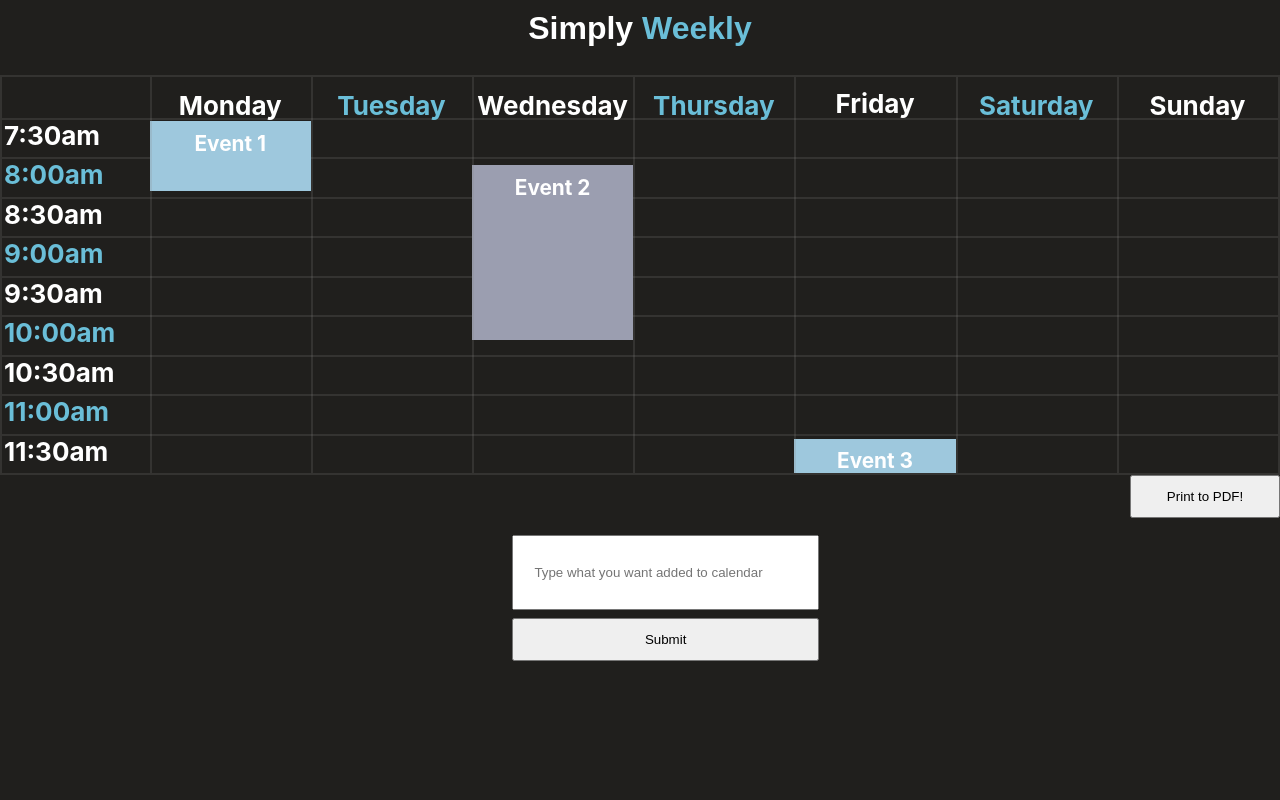
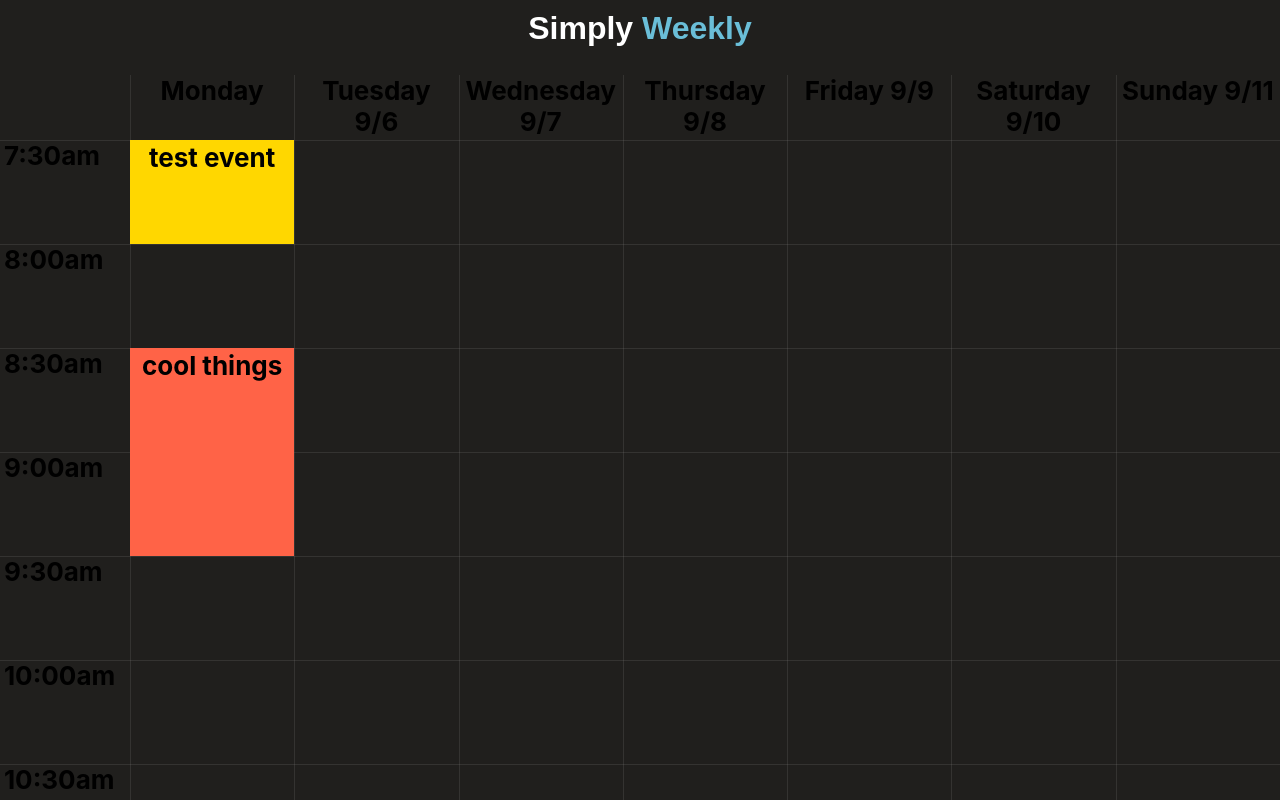
Before and after one commit to Jonathan-Z/simply-weekly, a React (Create React App) app in the folder simply-weekly/: page / in a window 1280 px wide. Shown: the top 800 px of the page. Built offline with nearby package versions, Linux system fonts and the light colour scheme; a small style sheet from the web is missing.

Commit message:
updated react ui

```diff
--- a/simply-weekly/src/components/Calendar.css
+++ b/simply-weekly/src/components/Calendar.css
@@ -4,16 +4,17 @@
     /* font-family: 'Cascadia Code', sans-serif; */
 }
 
-
-
 :root {
-    --time-label-width: 9ch;
-    --day-label-width: 3ch;
-}
-
-:root {
-    --time-label-width: 9ch;
-    --day-label-width: 2.5ch;
+    --time-label-width: 5em;
+    --day-label-height: 2.5em;
+    --time-divisions: 9;
+    /* --calendar-height: 40em; */
+    --border-color: hsla(0,0%,50.2%,.2);
+    --border-thickness: 2px;
+    /* cell height = (calendar height - day label height - 2*border thickness) / time divisions */
+    /* --cell-height: calc((var(--calendar-height)) / var(--time-divisions)); */
+    --cell-height: 4em;
+    --calendar-height: calc(var(--time-divisions) * var(--cell-height));
 }
 
 @keyframes fadeIn {
@@ -21,58 +22,81 @@
     100% {opacity:1;}
 }
 
-#calendar-container {
+/* Calendar */
+.calendar-container {
+    margin: auto;
+    width: 100%;
     display: flex;
-    flex: 1 1;
+    flex: 0 0;
+    align-items: stretch;
     flex-direction: column;
-    /* make the inner content fill the entirety of its parent where possible */
-    align-items: stretch;
-    overflow-y: auto;
-        /* background: linear-gradient(0deg, rgba(32,31,29,1) 0%, rgba(55,58,70,1) 100%); */
-
+    /* overflow: auto; */
 }
 
-#calendar {
+.calendar {
+    margin: var(--day-label-height) 0 var(--day-label-height) var(--time-label-width);
+    min-height: var(--calendar-height);
+    height: var(--calendar-height);
+    /* overflow: auto; */
     display: flex;
+    flex: 0 0;
     align-items: stretch;
     flex-direction: row;
-    /* minimum total height of the calendar */
-    min-height: 400px;
     position: relative;
-    /* margin: 64px 24px 24px 72px; */
-    flex: 1 1;
-    height: 400px;
-    border: 2px solid hsla(0,0%,50.2%,.2);
-    background: #201F1D;
-    /* border-bottom: 2px solid hsla(0,0%,50.2%,.2); */
-    /* border-right: 2px solid hsla(0,0%,50.2%,.2); */
+    /* background: #201F1D; */
 }
 
-#times {
+.label {
+    font-weight: bold;
+    padding: 0px .15em 0px .15em;
+    animation: fadeIn 4s;
+    -webkit-animation: fadeIn 4s;
+    -moz-animation: fadeIn 4s;
+    -o-animation: fadeIn 4s;
+    -ms-animation: fadeIn 4s;
+}
+
+/* Times */
+.times {
     display: flex;
     position: absolute;
-    top: var(--day-label-width);
+    top: 0;
     bottom: 0;
-    left: 0px;
+    left: calc(0em - var(--time-label-width));
     right: 0;
     flex-direction: column;
-
 }
 
 .time {
     position: relative;
-    flex: 1 1;
-    /* margin-top: -.5em; */
+    flex: 0 0 var(--cell-height);
 }
 
-#days {
+.time::after {
+    content:"";
+    position: absolute;
+    left: 0;
+    right: 0;
+    top: 0;
+    height: 0px;
+    border-top: 1px solid var(--border-color);
+}
+
+.time .label {
+    position: relative;
+    display: block;
+    width: var(--time-label-width);
+}
+
+/* Days */
+.days {
     flex-direction: row;
     display: flex;
     position: absolute;
-    left: var(--time-label-width);
+    left: 0;
     right: 0;
-    top: 0px;
-    bottom: 0px;
+    top: calc(0em - var(--day-label-height));
+    bottom: 0;
 }
 
 .day {
@@ -80,6 +104,15 @@
     flex: 1 1;
     display: flex;
     flex-direction: column;
+    overflow: hidden;
+}
+
+.day .label {
+    min-height: var(--day-label-height);
+    height: var(--day-label-height);
+    display: block;
+    text-align: center;
+    overflow: hidden;
 }
 
 .day::after {
@@ -87,45 +120,10 @@
     position: absolute;
     top: 0px;
     bottom: 0px;
-    border: 1px solid hsla(0,0%,50.2%,.2)
-    /* width: 1px; */
-    /* background-color: hsla(0,0%,50.2%,.2); */
-}
-
-.label {
-    font-weight: bold;
-    padding: 2px 2px 0px 2px;
-    animation: fadeIn 4s;
-    -webkit-animation: fadeIn 4s;
-    -moz-animation: fadeIn 4s;
-    -o-animation: fadeIn 4s;
-    -ms-animation: fadeIn 4s;
-    /* padding: 2px; */
-}
-
-.day .label {
-    height: var(--day-label-width);
-    /* text-align: left; */
-    /* font-size: 1em; */
-    /* font-weight: 700; */
-    display: flex;
-
-    /* display: block; */
-    align-items: flex-end;
-    /* justify-content: left; */
-    justify-content: center;
-    padding-left: 3px;
-    padding-right: 3px;
-    /* padding-bottom: 8px; */
-}
-
-.time .label {
-    display: block;
-    width: var(--time-label-width);
-    /* padding-right: 8px; */
-    /* font-size: .8em; */
-    /* font-weight: 700; */
-    /* text-align: right; */
+    left: 0px;
+    right: 0px;
+    width: 0px;
+    border-left: 1px solid var(--border-color);
 }
 
 .time1{
@@ -143,31 +141,24 @@
     color: white;
 }
 
-.time::before {
-    content: "";
-    position: absolute;
-    left: 0px;
-    right: 0px;
-    /* height: 1px; */
-    /* background-color: hsla(0,0%,50.2%,.2); */
-    border: 1px solid hsla(0,0%,50.2%,.2)
+/* Events */
+.events {
+    z-index: 2;
+    position: relative;
+    height: 100%;
 }
 
-/* .event {
-    position: relative;
-    flex: 1 1;
-    display: flex;
-    flex-direction: column;
-    background: green;
-} */
+.event {
+    position: absolute;
+    width: 100%;
+    font-weight: bold;
+    /* font-size: 80%; */
+}
 
-
-.event {
-    /* flex: 1 1; */
-    /* padding: 5px; */
-
-    font-weight: bold;
-    font-size: 80%;
+.event span {
+    padding: 2px;
+    display: block;
+    text-align: center;
 }
 
 .calendar1 {
@@ -181,9 +172,12 @@
 }
 
 .text-box {
-      margin-top: 450px;
-      align-items:center;
-      margin-left: 40%;
+    /* margin-top: 450px; */
+    align-items: center;
+    width: 50%;
+    min-width: 500px;
+    /* margin-left: 40%; */
+    margin:auto;
 }
 
 input[type=text] {
--- a/simply-weekly/src/components/Calendar.js
+++ b/simply-weekly/src/components/Calendar.js
@@ -19,78 +19,90 @@ class Calendar extends Component {
   }
   render() {
     return (
-      <div className="calendar-container">
-        <div id="calendar">
-        <div class="text-box">
+        <div>
+            <div className="calendar-container">
+                <div className="calendar">
+                    <div className="times">
+                        <span className="time">
+                            <span className="label">7:30am</span>
+                        </span>
+                        <span className="time">
+                            <span className="label">8:00am</span>
+                        </span>
+                        <span className="time">
+                            <span className="label">8:30am</span>
+                        </span>
+                        <span className="time">
+                            <span className="label">9:00am</span>
+                        </span>
+                        <span className="time">
+                            <span className="label">9:30am</span>
+                        </span>
+                        <span className="time">
+                            <span className="label">10:00am</span>
+                        </span>
+                        <span className="time">
+                            <span className="label">10:30am</span>
+                        </span>
+                        <span className="time">
+                            <span className="label">11:00am</span>
+                        </span>
+                        <span className="time">
+                            <span className="label">11:30am</span>
+                        </span>
+                    </div>
+
+                    <div className="days">
+                        <div className="day">
+                            <span className="label">Monday</span>
+                            <div className="events">
+                                <div className="event" style={{ top: "calc(0 * var(--cell-height)", height: "calc(var(--cell-height))", backgroundColor: "gold" }}>
+                                    <span>test event</span>
+                                </div>
+                                <div className="event" style={{ top: "calc(2 * var(--cell-height)", height: "calc(2 * var(--cell-height)", backgroundColor: "tomato" }}>
+                                    <span>cool things</span>
+                                </div>
+                            </div>
+                        </div>
+                        <div className="day">
+                            <span className="label">Tuesday 9/6</span>
+                            <div className="events">
+                            </div>
+                        </div>
+                        <div className="day">
+                            <span className="label">Wednesday 9/7</span>
+                            <div className="events">
+                            </div>
+                        </div>
+                        <div className="day">
+                            <span className="label">Thursday 9/8</span>
+                            <div className="events">
+                            </div>
+                        </div>
+                        <div className="day">
+                            <span className="label">Friday 9/9</span>
+                            <div className="events">
+                            </div>
+                        </div>
+                        <div className="day">
+                            <span className="label">Saturday 9/10</span>
+                            <div className="events">
+                            </div>
+                        </div>
+                        <div className="day">
+                            <span className="label">Sunday 9/11</span>
+                            <div className="events">
+                            </div>
+                        </div>
+                    </div>
+                </div>
+            </div>
+            <div className="text-box">
                 <input type="text" placeholder="Type what you want added to calendar"></input>
                 <button className="submit-button" onClick={this.handleClick} type="submit">Submit</button>
-  </div>
-            <div id="times">
-                <span className="time time1">
-                    <span className="label">7:30am</span>
-                </span>
-                <span className="time time2">
-                    <span className="label">8:00am</span>
-                </span>
-                <span className="time time1">
-                    <span className="label">8:30am</span>
-                </span>
-                <span className="time time2">
-                    <span className="label">9:00am</span>
-                </span>
-                <span className="time time1">
-                    <span className="label">9:30am</span>
-                </span>
-                <span className="time time2">
-                    <span class="label">10:00am</span>
-                </span>
-                <span className="time time1">
-                    <span className="label">10:30am</span>
-                </span>
-                <span className="time time2">
-                    <span className="label">11:00am</span>
-                </span>
-                <span className="time time1">
-                    <span className="label">11:30am</span>
-                </span>
             </div>
-            <div id="days">
-                <div className="day day1">
-                    <span className="label">Monday</span>
-                    <span className="label event event1 calendar1">Event 1</span>
-                    <span className="label event event1 calendar1"></span>
-
-                </div>
-                <div className="day day2">
-                    <span className="label">Tuesday</span>
-                </div>
-                <div className="day day1">
-                    <span className="label">Wednesday</span>
-                    <span className="label"></span>
-                    <span className="label event event1 calendar2">Event 2</span>
-                    <span className="label event event1 calendar2"></span>
-                    <span className="label event event1 calendar2"></span>
-                    <span className="label event event1 calendar2"></span>
-                    <span className="label event event1 calendar2"></span>
-                </div>
-                <div className="day day2">
-                    <span className="label">Thursday</span>
-                </div>
-                <div className="day day1">
-                    <span className="label">Friday</span>
-                    <span className="label event event1 calendar1 eleven-thirty-am ">Event 3</span>
-                </div>
-                <div className="day day2">
-                    <span className="label">Saturday</span>
-                </div>
-                <div className="day day1">
-                    <span className="label">Sunday</span>
-                </div>
-                      <div className="background-print"></div>
-
-            </div>
+            <div className="background-print"></div>
         </div>
-      </div>
     );
   }
 }
```
Also changed, not shown: simply-weekly/src/App.css (+6 -6 lines), 2 other files (tests, documents, lock files or other folders). Lines whose indentation alone changed are shown as unchanged.
